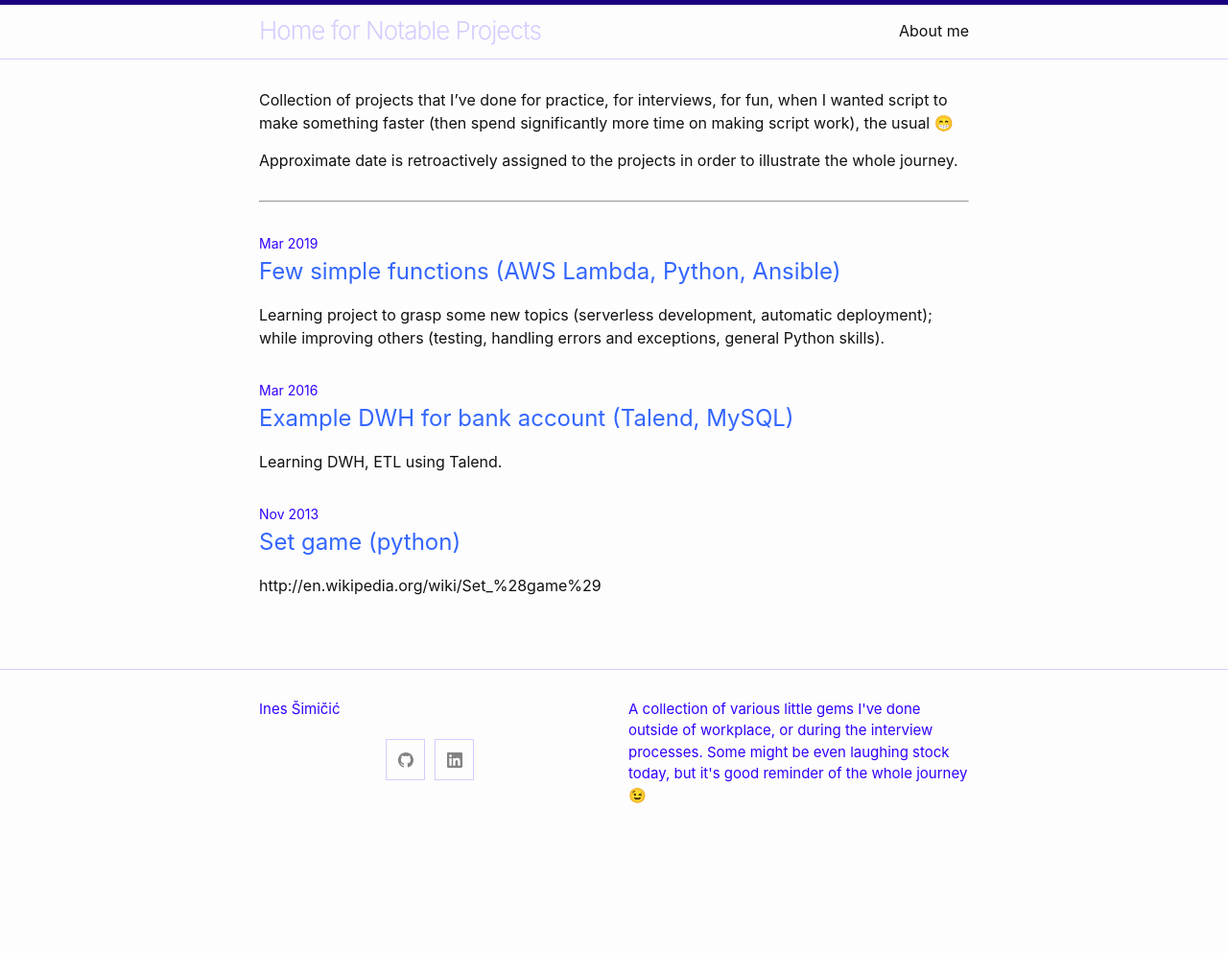
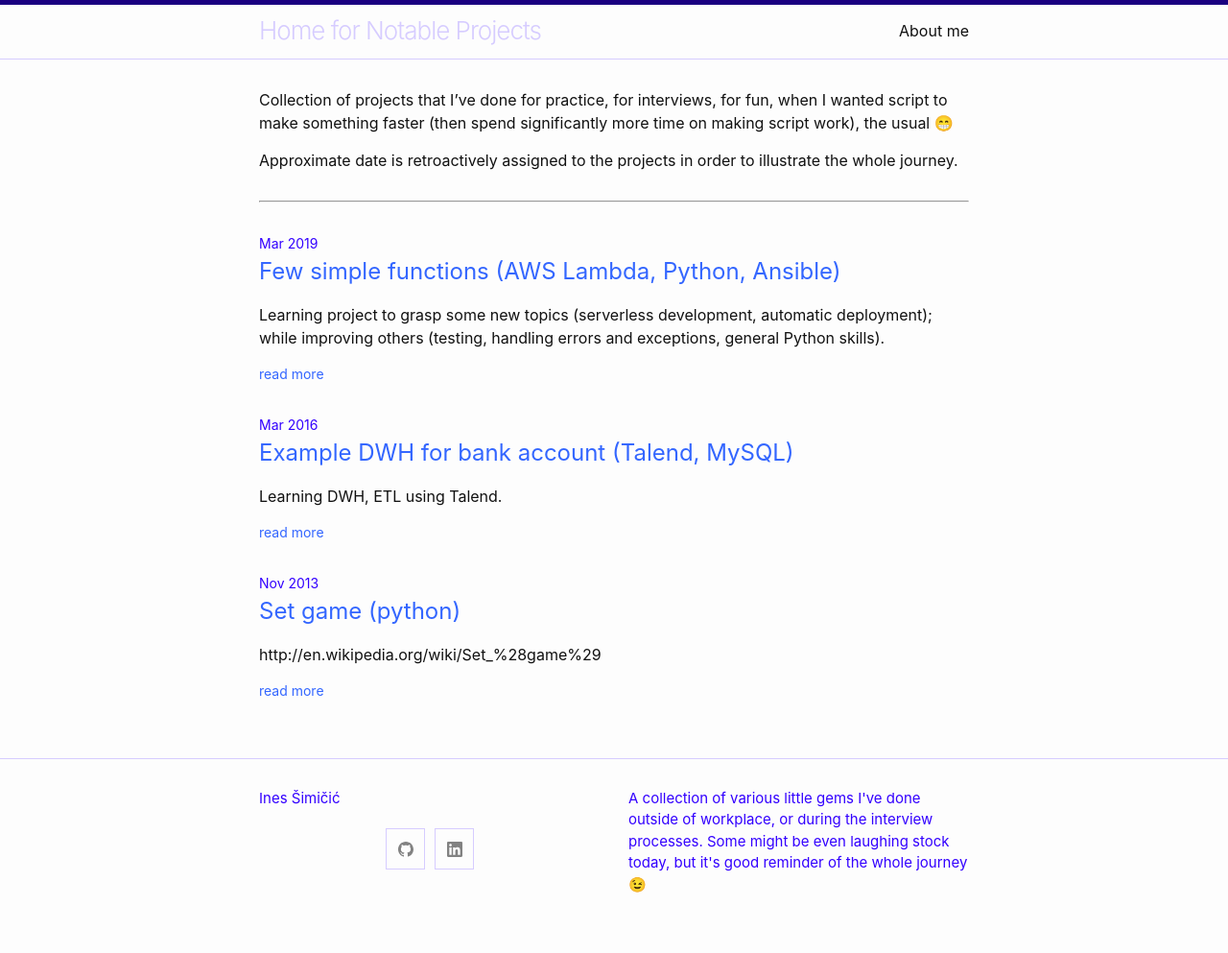
Before and after one commit to inesucrvenom/inesucrvenom.github.io, a Jekyll site: the page built from index.md, in a window 1280 px wide. Shown: the whole page at 96% size. Built offline with Jekyll 4.4.1, drawn with Linux system fonts in a browser that asks for light colours; emoji names are drawn with the system emoji font; the list of posts is cut into pages by our own code; before the commit the page ends 900 px from its top, so only the background shows below that.

Commit message:
add 'read more'

```diff
--- a/_layouts/home.html
+++ b/_layouts/home.html
@@ -33,6 +33,9 @@
         </h3>
         {%- if site.show_excerpts -%}
           {{ post.excerpt }}
+          <div class="read-more">
+            <a href="{{ site.baseurl }}{{ post.url }}">read more</a>
+          </div>
         {%- endif -%}
       </li>
       {%- endfor -%}
--- a/_sass/minima/custom-styles.scss
+++ b/_sass/minima/custom-styles.scss
@@ -1,2 +1,7 @@
 // Placeholder to allow defining custom styles that override everything else.
 // (Use `_sass/minima/custom-variables.scss` to override variable defaults)
+
+.read-more{
+  align: right;
+  font-size: $small-font-size;
+}
```
